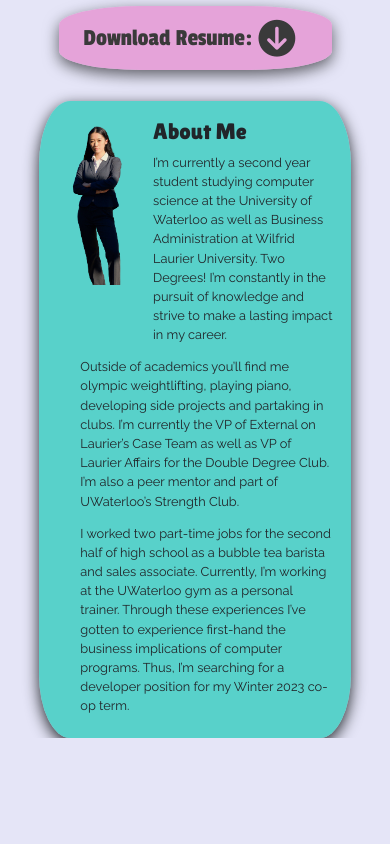
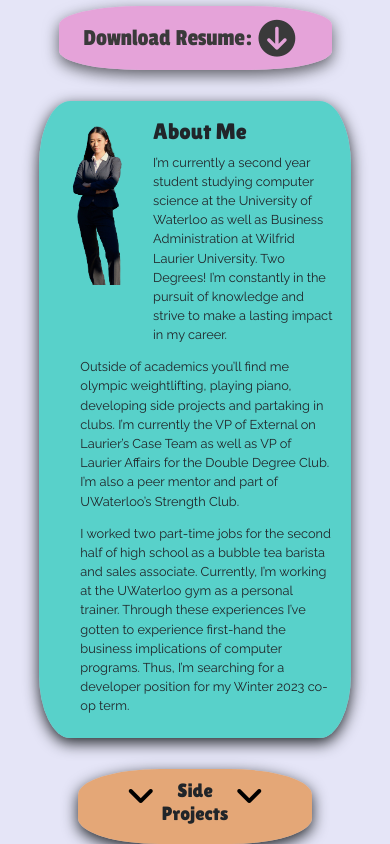
Before and after one commit to claire-shen/personal-website, a website: page index.html in a window 390 px wide. Shown: the part 458-1302 px from the top of the page. Before the commit the page ends 1196 px from the top, so only its background shows below. Drawn offline with nearby package versions, Linux system fonts and the light colour scheme.

Commit message:
added side project & nav bar

```diff
--- a/index.html
+++ b/index.html
@@ -16,17 +16,6 @@
 </head>
 <body class = "patterns pt1" >
     <header>
-        <div class="dropdown">
-            <button  class="btn btn-secondary dropdown-toggle"  type="button" data-toggle="dropdown" id="dropdownMenuButton" aria-haspopup="true" aria-expanded="false">
-                <i class="fa-solid fa-bars"></i>
-            </button>
-            <div class="dropdown-menu" aria-labelledby="dropdownMenuButton">
-                <a class="dropdown-item" href="#">Action</a>
-                <a class="dropdown-item" href="#">Another action</a>
-                <a class="dropdown-item" href="#">Something else here</a>
-            </div>
-        </div>
-
     </header>
 
     <!-- for introduction -->
@@ -47,7 +36,7 @@
     </div>
     <br>
 
-    <div class = "contact container2">
+    <div id = "contact" class ="container2">
         <!-- for connect -->
         <div class = "animate__animated animate__swing animate__delay-4s">
             <div class = "links container">
@@ -68,7 +57,7 @@
         </div>
     </div>
 
-    <div class ="aboutme">
+    <div id = "aboutmlink" class ="aboutme">
         <img class = "secondimg" src="images/second.JPG" alt="Headshot">
         <div class = "abouttext">
             <h2 class = "aboutitle">About Me</h2>
@@ -83,5 +72,24 @@
     <script src="https://cdn.jsdelivr.net/npm/popper.js@1.12.9/dist/umd/popper.min.js" integrity="sha384-ApNbgh9B+Y1QKtv3Rn7W3mgPxhU9K/ScQsAP7hUibX39j7fakFPskvXusvfa0b4Q" crossorigin="anonymous"></script>
     <script src="https://cdn.jsdelivr.net/npm/bootstrap@4.0.0/dist/js/bootstrap.min.js" integrity="sha384-JZR6Spejh4U02d8jOt6vLEHfe/JQGiRRSQQxSfFWpi1MquVdAyjUar5+76PVCmYl" crossorigin="anonymous"></script>
 
+    <div id = "sp" class = "side-projects">
+        <div class = "spcontainer">
+            <i class="fa-solid fa-angle-down"></i>
+            <h2 class = "sptitle">Side Projects</h2>
+            <i class="fa-solid fa-angle-down"></i>
+        </div>
+    </div>
+
+    <div class="dropdown">
+        <button  class="btn btn-secondary dropdown-toggle"  type="button" data-toggle="dropdown" id="dropdownMenuButton" aria-haspopup="true" aria-expanded="false">
+            <i class="fa-solid fa-bars"></i>
+        </button>
+        <div class="dropdown-menu" aria-labelledby="dropdownMenuButton">
+            <a class="dropdown-item" href="#contact">Contact</a>
+            <a class="dropdown-item" href="#aboutmlink">About</a>
+            <a class="dropdown-item" href="#sp">Side Projects</a>
+        </div>
+    </div>
+
 </body>
 </html>
--- a/style.css
+++ b/style.css
@@ -112,7 +112,7 @@ html, body{
     margin-bottom: 3%;
 }
 
-.contact{
+#contact{
     max-width: 1000px;
     margin: 0 auto;
     margin-top: 2%;
@@ -213,7 +213,6 @@ html, body{
     width: 90%;
 }
 
-
 .aboutitle {
     margin-top: 4%;
     font-family: 'Lilita One', cursive;
@@ -232,6 +231,32 @@ html, body{
     margin-bottom: 1em;
 }
 
+.side-projects{
+    background-color: rgba(229, 139, 60, 0.683);
+    margin-right: 20%;
+    margin-left: 20%;
+    margin-top: 5%;
+    padding: 10px;
+    border-radius: 35%;
+    text-align: center;
+    box-shadow: 0 5px 15px 0px;
+}
+
+.spcontainer{
+    display: grid;
+    grid-template-columns: 1fr 1fr 1fr;
+    margin-left: 15%;
+    margin-right: 15%;
+}
+
+.sptitle{
+    font-family: 'Lilita One', cursive;
+    text-align: center;
+}
+
+.fa-angle-down{
+    color: black;
+}
 
 @media screen and (max-width: 480px) {
     .links, .resume {
@@ -295,4 +320,10 @@ html, body{
         transform: none;
     }
 
+    .side-projects{
+        margin-top: 8%;
+    }
+    .sptitle{
+        font-size: 1.2rem;
+    }
 }
```
